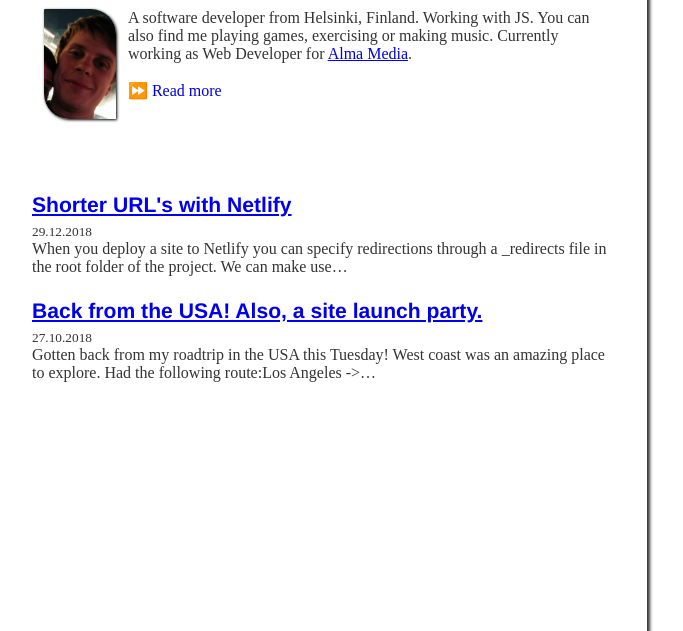
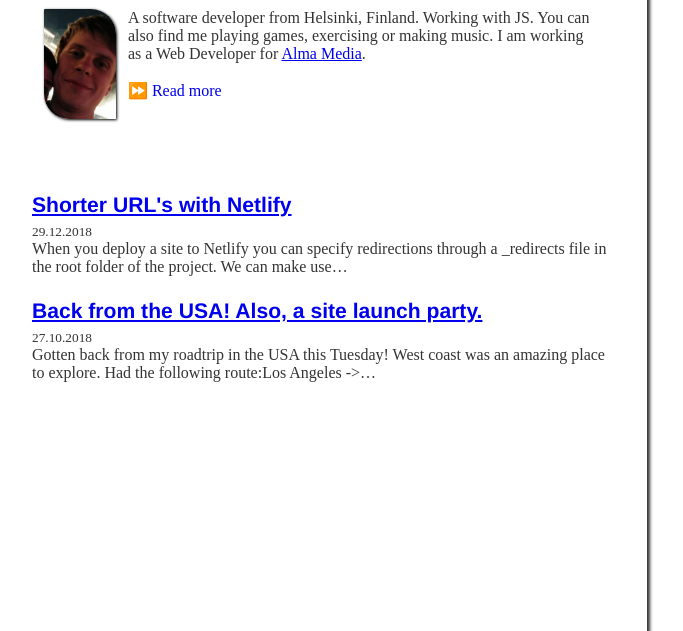
Before and after one commit to panukettu/panukettunen.com, a Gatsby site: page / in a window 1280 px wide. Shown: the part 169-800 px from the top of the page, without its empty margins (318-1001 px from the left). Built offline with nearby package versions, Linux system fonts and the light colour scheme; Gatsby itself is replaced by a stand-in of ours; some packages are replaced by stand-ins of ours; what typography-theme-bootstrap would draw is missing.

Commit message:
Minor fixes

```diff
--- a/src/assets/skills.json
+++ b/src/assets/skills.json
@@ -12,7 +12,7 @@
     "id": 1,
     "title": "Development skills",
     "skills": [
-      "Languages: C#, SQL, Javascript (ES2018, AngularJS, React, Webpack)",
+      "Languages: C#, SQL, HTML, CSS, Javascript (ES2018, AngularJS, React, Webpack)",
       "Other stuff: REST, Scrum",
       "What's next: Redux, GraphQL, Elm"
     ]
--- a/src/components/Bio.js
+++ b/src/components/Bio.js
@@ -32,8 +32,8 @@ class Bio extends React.Component {
         />
         <p>
           A software developer from Helsinki, Finland. Working with JS. You can
-          also find me playing games, exercising or making music. Currently
-          working as Web Developer for{' '}
+          also find me playing games, exercising or making music. I am
+          working as a Web Developer for{' '}
           <a href="https://almamedia.fi">Alma Media</a>.
           <br />
           <br />
```
